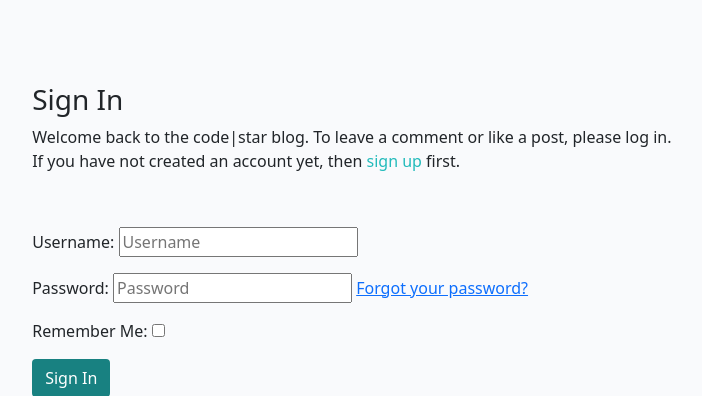
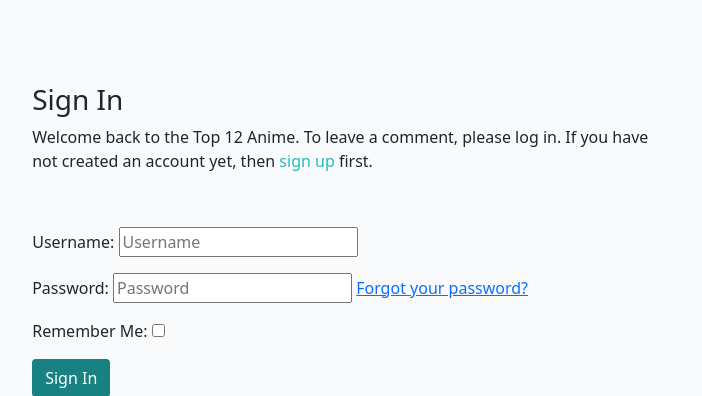
Before and after one commit to JackH1155/Top-10-Rated-Animes, a Django app: page /accounts/login/ in a window 1280 px wide. Shown: the part 88-484 px from the top of the page, without its empty margins (285-987 px from the left). Run offline with Django 4.2, Linux system fonts and the light colour scheme; some libraries are stand-ins or nearby versions.

Commit message:
add signup/login image

```diff
--- a/templates/account/login.html
+++ b/templates/account/login.html
@@ -12,7 +12,7 @@
         <div class="col-md-8 mt-3 offset-md-2">
             <h3>{% trans "Sign In" %}</h3>
 
-            <p>{% blocktrans %}Welcome back to the code|star blog. To leave a comment or like a post, please log in. If
+            <p>{% blocktrans %}Welcome back to the Top 12 Anime. To leave a comment, please log in. If
                 you
                 have not created an account yet, then <a class="link" href="{{ signup_url }}">sign up</a>
                 first.{% endblocktrans %}</p>
```
Also changed, not shown: documentation/webpages/signin.png (added), documentation/webpages/signup.png (added).
